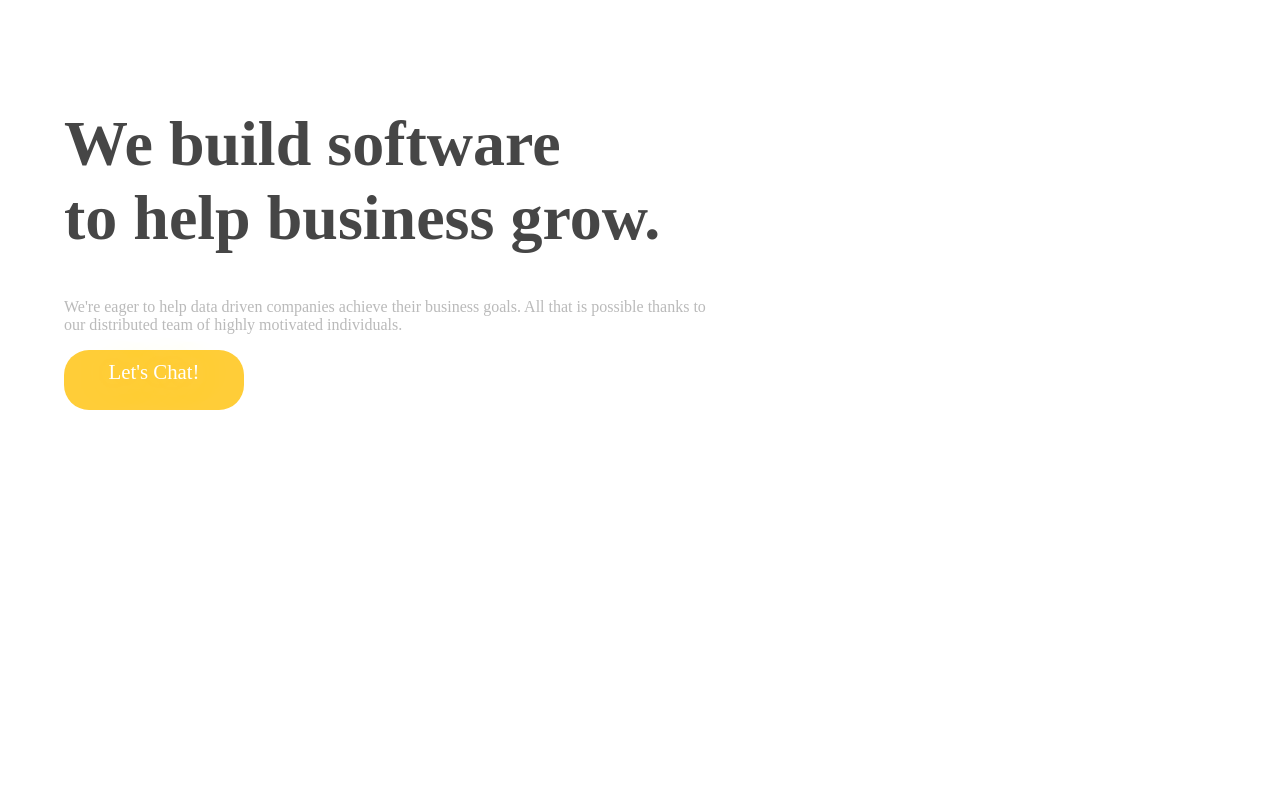
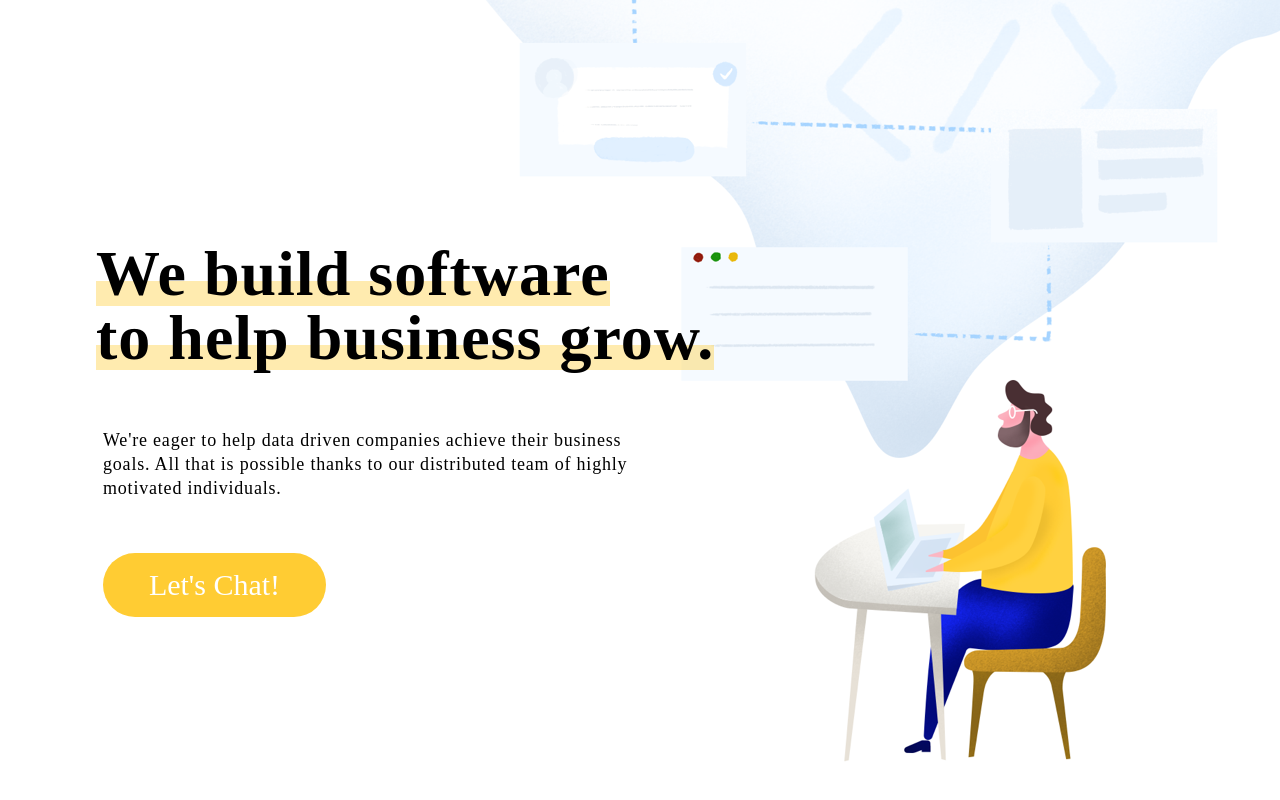
Before and after one commit to xanthous-tech/xanthous-tech.github.io, a Gatsby site: page / in a window 1280 px wide. Built offline with nearby package versions, Linux system fonts and the light colour scheme; Gatsby itself is replaced by a stand-in of ours.

Commit message:
add index intro page

```diff
--- a/src/layouts/index.js
+++ b/src/layouts/index.js
@@ -14,7 +14,7 @@ const TemplateWrapper = ({ children }) => (
         { name: 'keywords', content: 'xtech, xanthous' },
       ]}
     />
-    <Header/>
+    {/* <Header/> */}
     {children()}
   </div>
 )
--- a/src/pages/index.css
+++ b/src/pages/index.css
@@ -1,45 +1,78 @@
-.main-content {
-    height: 100%;
-    width: 100%;
+div {
+  box-sizing: border-box;
 }
 
-.main-content>.large-image {
-    width: 50%;
-    height: 100%;
-    float: right;
+.index {
+  max-width: 1440px;
+  margin: 0 auto;
 }
 
-.main-content>.intro-content {
-    max-width: 950px;
-    height: 50%;
-    padding: 3.5em;
+.index>.intro {
+  width: 100%;
+  min-height: 802px;
+  background: #fff url('../static/image/bg_intro.png') 100% 0/contain no-repeat;
+  position: relative;
 }
 
-.main-content>.intro-content>.intro-header {
-    color: #464646;
-    font-size: 4em;
+.intro>.intro-title {
+  position: absolute;
+  top: 242px;
+  left: 96px;
+  font-family: Cabin;
+  font-size: 64px;
+  font-weight: bold;
+  letter-spacing: 1px;
+  margin-bottom: 0;
 }
 
-.main-content>.intro-content>.intro-intro {
-    color: #bababa;
-    width: 70%;
+  .intro-title>div{
+    width: max-content;
+    position: relative;
+  }
+
+  .intro-title h1{
+    position: relative;
+    z-index: 2;
+  }
+
+  .intro-title .ghost{
+    position: absolute;
+    width: 100%;
+    height: 25px;
+    background-color: #ffcd38;
+    opacity: 0.4;
+    left: 0;
+    bottom: 0;
+    z-index: 1;
+  }
+
+.intro>.intro-text{
+  position: absolute;
+  width: 555px;
+  top: 428px;
+  left: 103px;
+  font-family: PingFangHK-Regular;
+  font-size: 18px;
+  line-height: 24px;
+  letter-spacing: 0.8px;
 }
 
-.main-content>.intro-content>.intro-invitation {
-    height: 50px;
-    width: 180px;
-    padding-top: 10px;
-    text-align: center;
-    border-radius: 25px;
-    background-color: #ffcd38;
-    user-select: none;
-    cursor: pointer;
+.intro>.intro-invitation{
+  position: absolute;
+  width: 223px;
+  height: 64px;
+  top: 553px;
+  left: 103px;
+  background-color: #ffcc33;
+  border-radius: 64px;
+  display: flex;
+  justify-content: center;
+  align-items: center;
+  box-shadow: 7px 13px 18px 6px rgba(255 205 54, 0.17);
 }
 
-.intro-invitation>.invitation {
-    margin: 0;
-    font-size: 1.3em;
-    font-weight: 400;
-    text-shadow: rgb(238, 208, 74) 0 0 30px;
-    color: white;
+.intro-invitation>a{
+  font-family: Cabin;
+  font-size: 30px;
+  color: #fff;
 }
--- a/src/pages/index.js
+++ b/src/pages/index.js
@@ -1,17 +1,25 @@
 import React from 'react'
 import Link from 'gatsby-link'
+import '../static/style/reset.css'
 import './index.css'
 
 const IndexPage = () => (
-  <div className="main-content">
-    <div className="large-image"></div>
-    <div className="intro-content">
-      <h1 className="intro-header">We build software<br />to help business grow.</h1>
-      <p className="intro-intro">
-        We're eager to help data driven companies achieve their business goals.
-        All that is possible thanks to our distributed team of highly motivated individuals.
+  <div className="index">
+    <div className="intro">
+      <div className="intro-title">
+        <div>
+          <h1>We build software</h1>
+          <div className="ghost"></div>
+        </div>
+        <div>
+          <h1>to help business grow.</h1>
+          <div className="ghost"></div>
+        </div>
+      </div>
+      <p className="intro-text">
+        We're eager to help data driven companies achieve their business goals. All that is possible thanks to our distributed team of highly motivated individuals.
       </p>
-      <div className="intro-invitation"><h2 className="invitation">Let's Chat!</h2></div>
+      <div className="intro-invitation"><a href="mailto:xoyljlj@126.com">Let's Chat!</a></div>
     </div>
   </div>
 )
```
Also changed, not shown: src/static/image/bg_intro.png (added).
